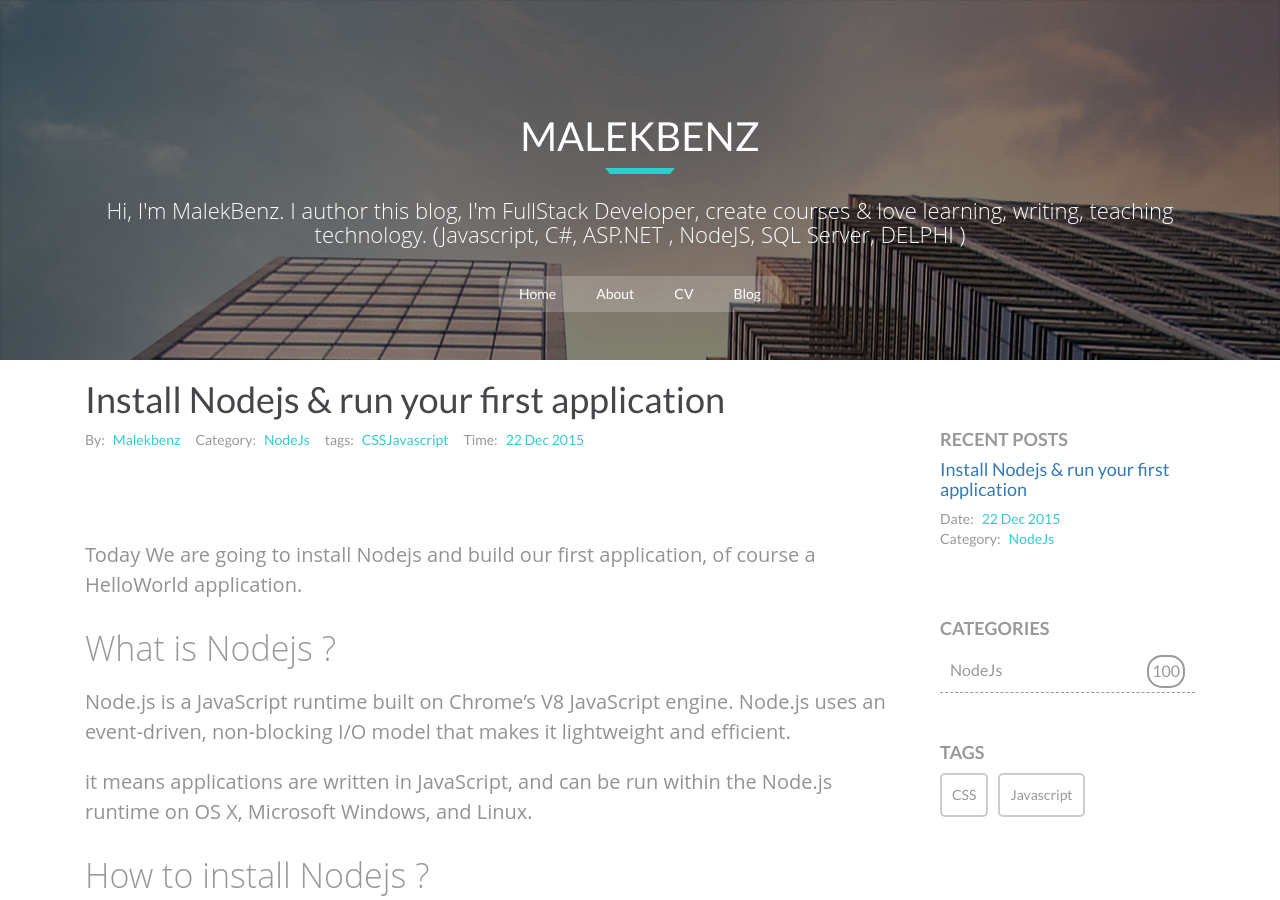
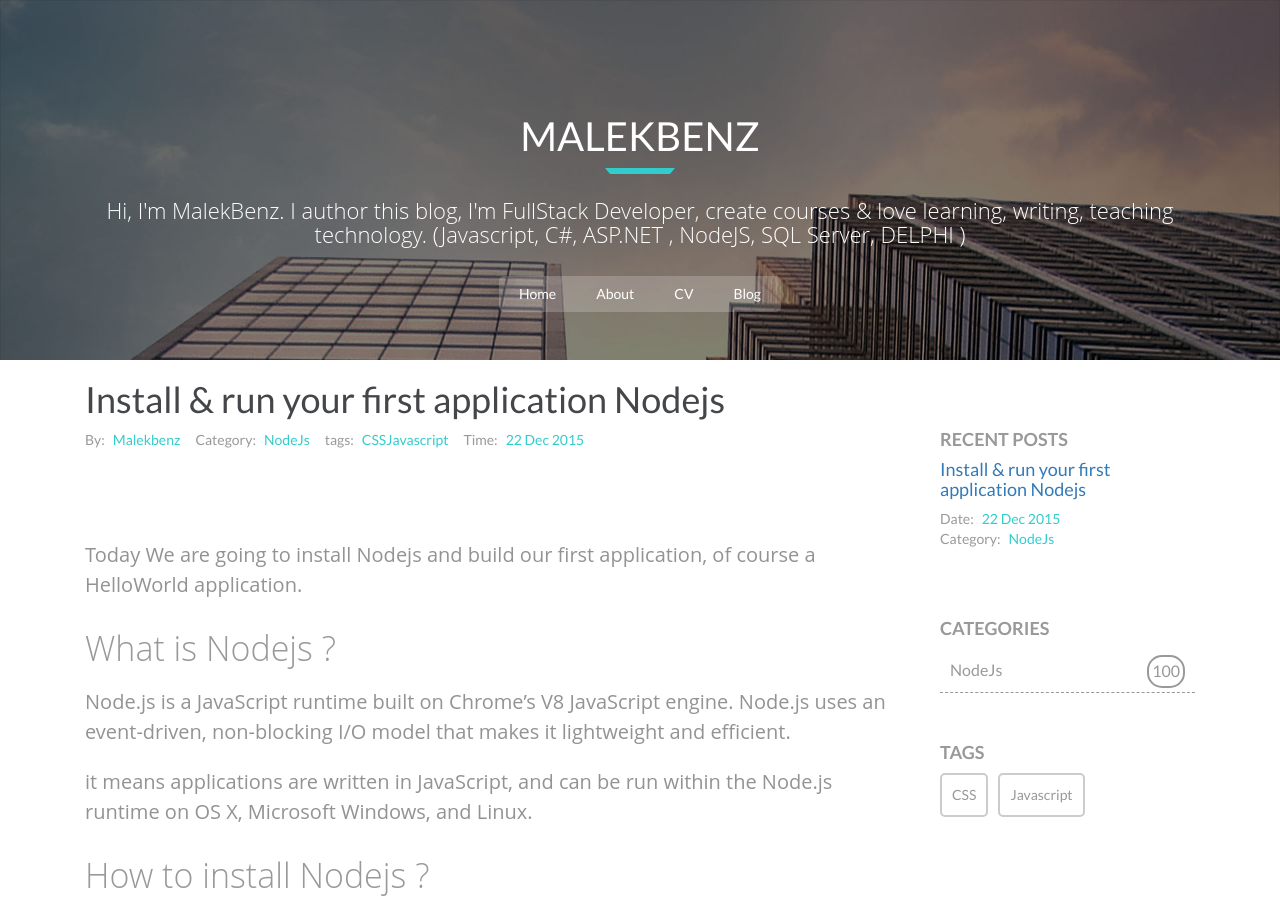
Before and after one commit to malekbenz/malekbenz, a Jekyll site: the page built from _posts/2015-12-22-install-run-your-first-application-nodejs.md, in a window 1280 px wide and 900 px high. Built offline with Jekyll 4.4.1, drawn with Linux system fonts in a browser that asks for light colours; nearby versions of some CDN libraries.

```diff
--- a/_posts/2015-12-22-install-nodejs-run-your-first-application.md
+++ b/_posts/2015-12-22-install-run-your-first-application-nodejs.md
@@ -1,6 +1,6 @@
 ---
 layout: post
-title: "Install Nodejs & run your first application"
+title: "Install & run your first application Nodejs"
 date: 2015-12-22
 author: Malekbenz
 category: NodeJs
```
